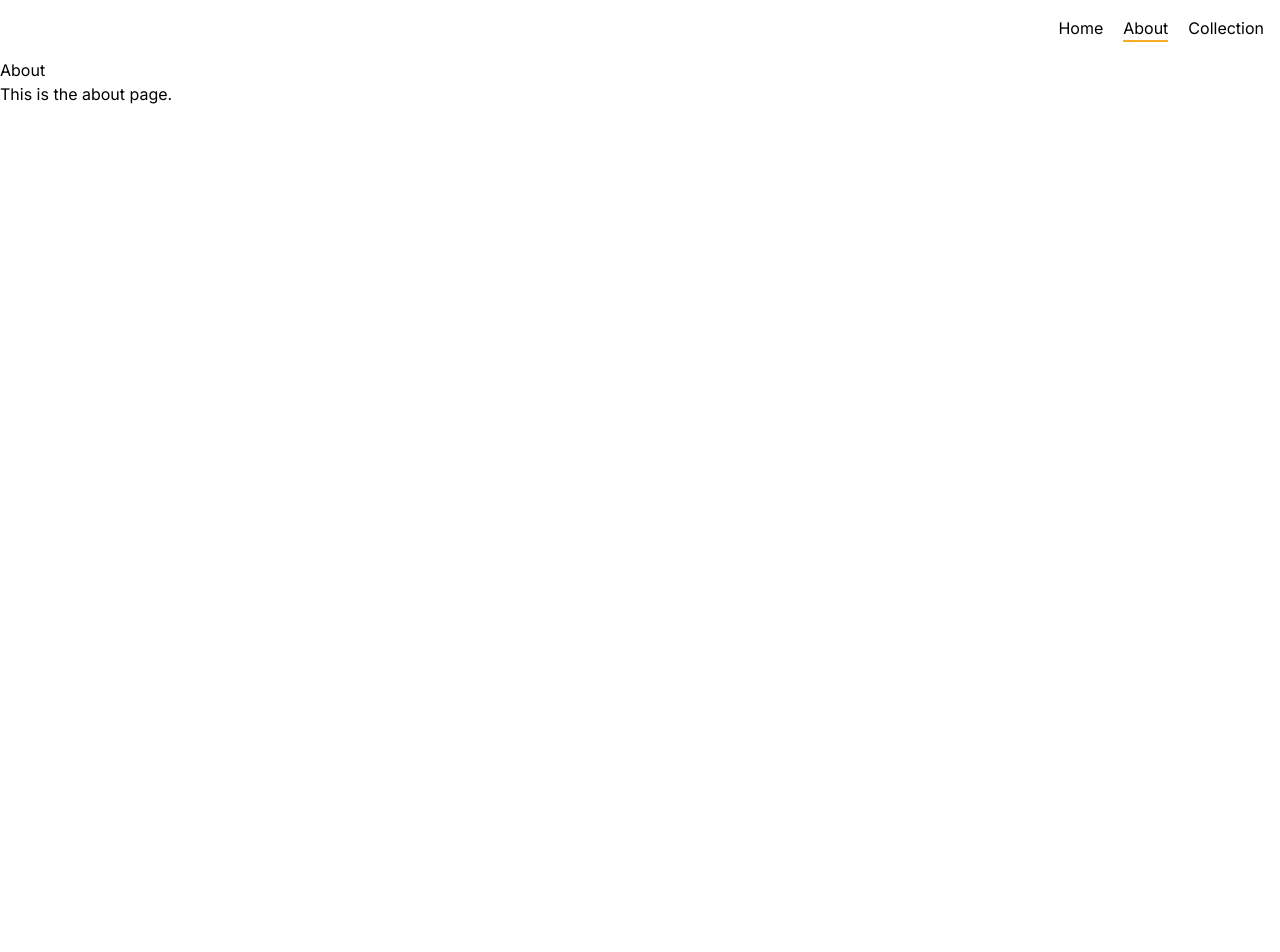
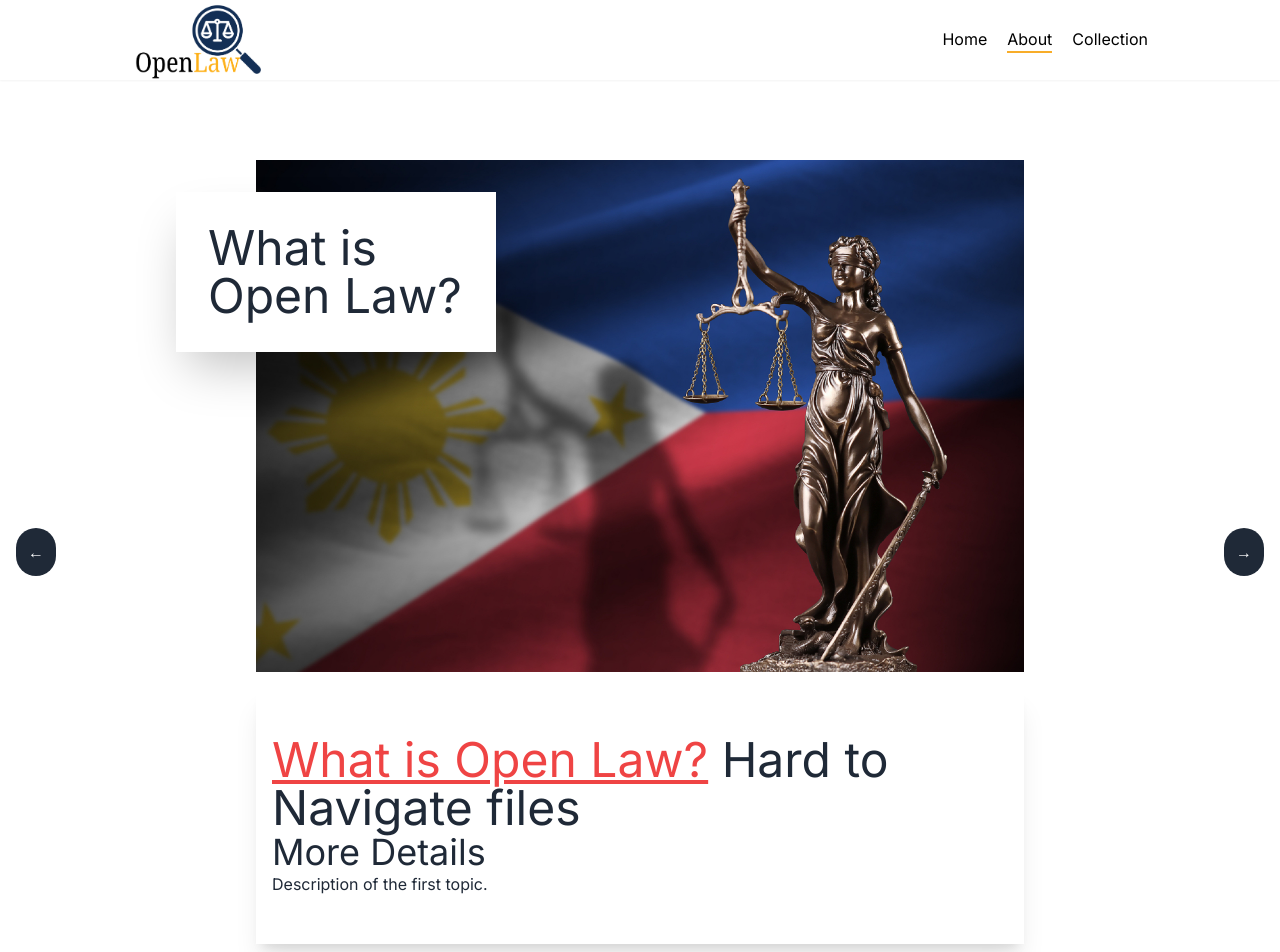
Before and after one commit to piptxt/thesis_webapp, a Next.js app in the folder thesis_webapp/: page /about in a window 1280 px wide. Shown: the top 952 px of the page. Before the commit the page ends 800 px from the top, so only its background shows below. Built offline with nearby package versions, Linux system fonts and the light colour scheme.

Commit message:
aboutpage-and other stuff
-about page skeleton design
-navbar changes
-try catch block for mongodb failed connection

```diff
--- a/thesis_webapp/app/Components/NavBar/NavBar.jsx
+++ b/thesis_webapp/app/Components/NavBar/NavBar.jsx
@@ -4,16 +4,21 @@ import Link from "next/link";
 import React from "react";
 import styles from "./NavBar.module.css";
 import { usePathname } from "next/navigation";
+
 const NavBar = () => {
   const pathname = usePathname();
 
-  // Styles
-  const nav = "flex grow justify-end";
-  const navList = "flex list-none gap-1 p-1 m-1";
+  // Updated styles
+  const nav = "flex items-center justify-between shadow-sm bg-white px-10"; // Ensures the space between items
+  const navList = "flex list-none gap-1 p-1 m-1 ml-auto mr-20"; // Added margin-left to auto and margin-right for spacing
   const navItem = "text-base relative m-2";
+  const logoStyle = "h-20 w-45 ml-20";
 
   return (
     <nav className={nav}>
+      <Link href="/">
+        <img src="/images/logo-openlaw.png" alt="Logo" className={logoStyle} />
+      </Link>
       <ul className={navList}>
         <li className={navItem}>
           <Link
--- /dev/null
+++ b/thesis_webapp/app/about/AboutSection.jsx
@@ -0,0 +1,95 @@
+'use client'
+import React, { useState, useEffect } from 'react';
+import Image from 'next/image';
+import H2 from './ui/heading/h2';
+import H3 from './ui/heading/h3';
+import P from './ui/heading/P';
+
+const slides = [
+  {
+    title: "What is Open Law?",
+    subTitle: "Hard to Navigate files",
+    desc: "Description of the first topic.",
+    img: "/images/about/law_img1.jpg",
+  },
+  {
+    title: "Semantic Search?",
+    subTitle: "Our Approach",
+    desc: "Explanation of how you handle these files.",
+    img: "/images/about/law_search_img.png",
+  },
+  {
+    title: "The Team",
+    subTitle: "Our Team",
+    desc: "Details about the team.",
+    img: "/images/about/law_img1.jpg",
+  }
+];
+
+const AboutSection = () => {
+  const [activeSlide, setActiveSlide] = useState(0);
+  const [fade, setFade] = useState(false);
+  const [showTitleBlock, setShowTitleBlock] = useState(false);
+
+  useEffect(() => {
+    setFade(true);
+    setShowTitleBlock(false);
+    const titleTimer = setTimeout(() => {
+      setShowTitleBlock(true);
+    }, 500);
+    return () => clearTimeout(titleTimer);
+  }, [activeSlide]);
+
+  const changeSlide = (newSlide) => {
+    setFade(false);
+    setTimeout(() => {
+      setActiveSlide(newSlide);
+      setFade(true);
+    }, 500);
+  };
+
+  const handleNext = () => {
+    changeSlide((activeSlide + 1) % slides.length);
+  };
+
+  const handlePrev = () => {
+    changeSlide((activeSlide - 1 + slides.length) % slides.length);
+  };
+
+  const { title, subTitle, desc, img } = slides[activeSlide];
+
+  return (
+    <section className="container mx-auto py-10 relative">
+      <div className="my-10 flex justify-center relative">
+        <div className={`transition-opacity duration-500 ${fade ? 'opacity-100' : 'opacity-0'} w-full max-w-3xl relative`}>
+          <Image src={img} height={450} width={700} layout="responsive" quality={100} alt={subTitle} />
+          <div className="bg-white py-12 px-4 shadow-xl mt-4">
+            <H2>
+              <span className="text-red-500 underline">{title}</span>
+              <span className="text-gray-800"> {subTitle}</span>
+            </H2>
+            <H3>More Details</H3>
+            <P>{desc}</P>
+          </div>
+          {showTitleBlock && (
+            <div className="absolute top-0 left-0 bg-white text-gray-800 p-8 max-w-xs -ml-20 mt-8 shadow-2xl animate-swipeReveal">
+              <H2>{title}</H2>
+            </div>
+          )}
+        </div>
+      </div>
+      <div className="absolute top-1/2 left-4 transform -translate-y-1/2">
+        <button onClick={handlePrev} className="text-white bg-gray-800 hover:bg-gray-600 p-3 rounded-full">
+          &#8592;  {/* Left Arrow */}
+        </button>
+      </div>
+      <div className="absolute top-1/2 right-4 transform -translate-y-1/2">
+        <button onClick={handleNext} className="text-white bg-gray-800 hover:bg-gray-600 p-3 rounded-full">
+          &#8594;  {/* Right Arrow */}
+        </button>
+      </div>
+    </section>
+  );
+};
+
+export default AboutSection;
--- a/thesis_webapp/app/about/page.tsx
+++ b/thesis_webapp/app/about/page.tsx
@@ -1,12 +1,12 @@
 import React from "react";
 import NavBar from "../Components/NavBar/NavBar.jsx";
+import AboutSection from "./AboutSection.jsx";
 
 const About: React.FC = () => {
   return (
     <div>
-      <NavBar></NavBar>
-      <h1>About</h1>
-      <p>This is the about page.</p>
+      <NavBar />
+      <AboutSection />
     </div>
   );
 };
--- /dev/null
+++ b/thesis_webapp/app/about/ui/heading/h2/index.jsx
@@ -0,0 +1,7 @@
+import styles from './styles.module.css';
+
+export default function H2({ children, className }) {
+  return (
+    <h2 className={`${styles.h2} ${className}`}>{children}</h2>
+  );
+}
--- /dev/null
+++ b/thesis_webapp/app/about/ui/heading/h2/styles.module.css
@@ -0,0 +1,4 @@
+.h2 {
+    @apply text-gray-800;
+    @apply text-3xl lg:text-4xl xl:text-5xl;
+  }
--- /dev/null
+++ b/thesis_webapp/app/about/ui/heading/h3/index.jsx
@@ -0,0 +1,7 @@
+import styles from './styles.module.css';
+
+export default function H3({ children, className }) {
+  return (
+    <h3 className={`${styles.h3} ${className}`}>{children}</h3>
+  );
+}
--- /dev/null
+++ b/thesis_webapp/app/about/ui/heading/h3/styles.module.css
@@ -0,0 +1,4 @@
+.h3 {
+    @apply text-gray-800;
+    @apply text-2xl lg:text-3xl xl:text-4xl;
+  }
--- /dev/null
+++ b/thesis_webapp/app/about/ui/heading/p/index.jsx
@@ -0,0 +1,7 @@
+import styles from './styles.module.css';
+
+export default function P({ children, className }) {
+  return (
+    <p className={`${styles.p} ${className}`}>{children}</p>
+  );
+}
--- /dev/null
+++ b/thesis_webapp/app/about/ui/heading/p/styles.module.css
@@ -0,0 +1,3 @@
+.p {
+    @apply text-gray-800;
+  }
--- a/thesis_webapp/app/globals.css
+++ b/thesis_webapp/app/globals.css
@@ -6,3 +6,12 @@
     --c-primary: #f8ad29;
     --c-accent: #132f55;
   }
+
+  .animate-swipeReveal {
+    animation: swipeReveal 0.7s forwards;
+  }
+
+  @keyframes swipeReveal {
+    from { width: 0; opacity: 0; }
+    to { width: 100%; opacity: 1; }
+  }
--- a/thesis_webapp/app/page.tsx
+++ b/thesis_webapp/app/page.tsx
@@ -6,15 +6,20 @@ import NavBar from "./Components/NavBar/NavBar.jsx";
 import clientPromise from "../lib/mongodb";
 
 export default async function Home() {
+  let movies = []
+  try{
   const client = await clientPromise;
   const db = client.db("sample_mflix");
-  const movies = await db
+  movies = await db
     .collection("movies")
     .find({})
     .sort({ metacritic: -1 })
     .limit(20)
     .toArray();
-
+  }
+  catch(error){
+    console.log("MongoDB not connecting")
+  }
   return (
     <main>
       {/* <TopBar /> */}
```
Also changed, not shown: thesis_webapp/public/images/about/law_img1.jpg (added), thesis_webapp/public/images/about/law_search_img.png (added).
